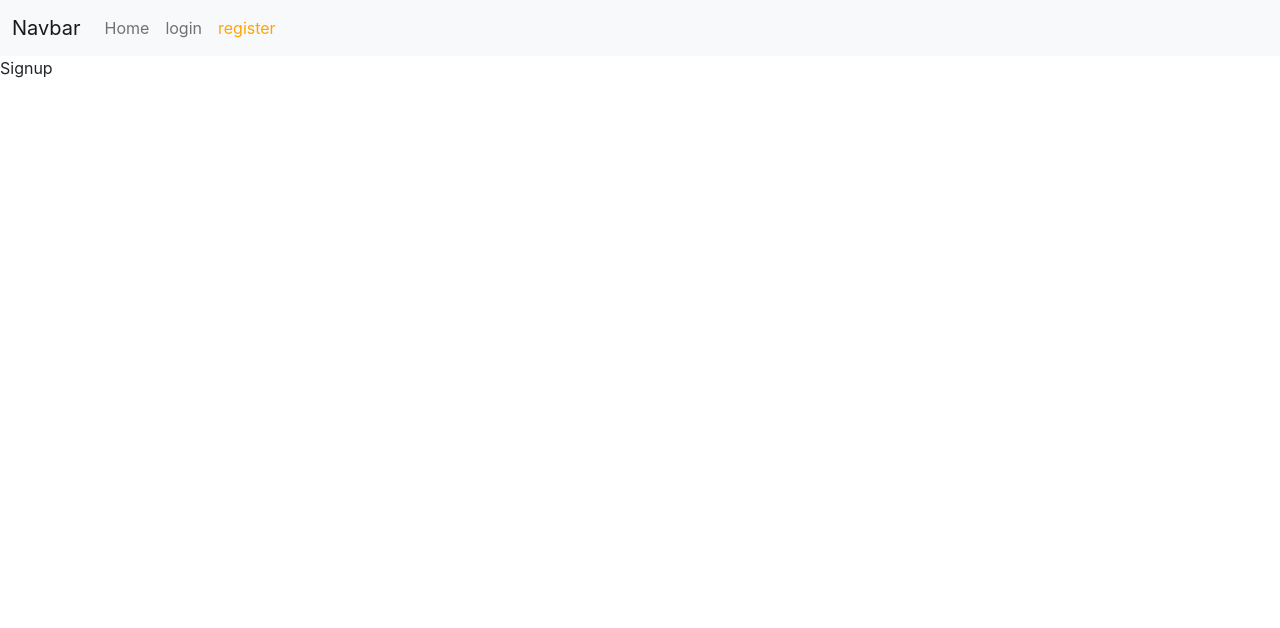
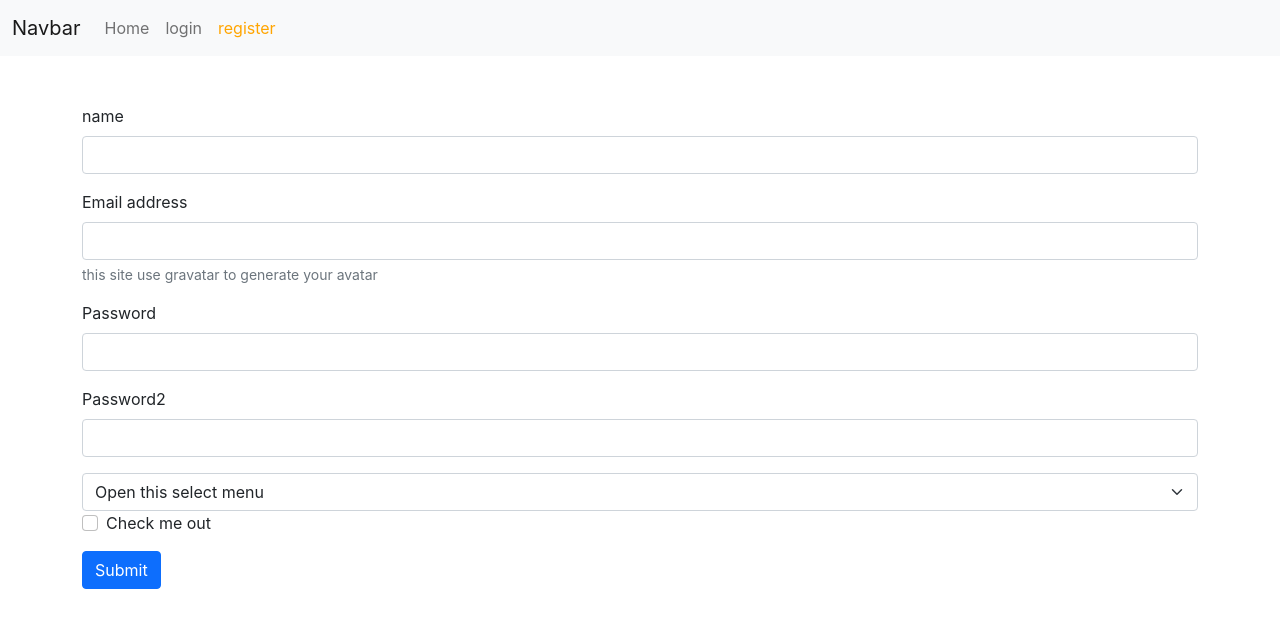
Before and after one commit to ahmedaof/react-node-tutorial, a React (Create React App) app in the folder client/: page /signup in a window 1280 px wide. Shown: the top 628 px of the page. Built offline with nearby package versions, Linux system fonts and the light colour scheme; the HTML template or start-up script is replaced by a standard one.

Commit message:
register lesson 10

```diff
--- a/client/src/components/auth/Signup.js
+++ b/client/src/components/auth/Signup.js
@@ -1,7 +1,62 @@
-import React from 'react'
+import React, { useState } from 'react'
 
 export const Signup = () => {
+
+
+  const [formData , setFormData ] = useState({
+    formData:{
+      name:'',
+      email:'',
+      password:'',
+      password2:'',
+      role:'',
+    }
+  })
+
+  const {email,name,password,password2,role} = formData ;
+
+  const onChang = e => setFormData({...formData , [e.target.name] : e.target.value});
+
+  const onSubmit = e =>{
+    e.preventDefault();
+    if(password !== password2){
+      console.log("password not match")
+    }else{
+      console.log(formData);
+    }
+  }
   return (
-    <div>Signup</div>
+    <div className='container'>
+    <form className='mt-5' onSubmit={e=>onSubmit(e)}>
+  <div className="mb-3">
+    <label htmlFor="exampleInputEmail1" className="form-label">name</label>
+    <input type="name" value={name} name='name' onChange={e=>onChang(e)} className="form-control" id="exampleInputEmail1" aria-describedby="emailHelp" />
+  </div>
+  <div className="mb-3">
+    <label htmlFor="exampleInputEmail1" className="form-label">Email address</label>
+    <input type="email" value={email} name='email' onChange={e=>onChang(e)} className="form-control" id="exampleInputEmail1" aria-describedby="emailHelp" />
+    <div id="emailHelp" className="form-text">this site use gravatar to generate your avatar</div>
+  </div>
+  <div className="mb-3">
+    <label htmlFor="exampleInputPassword1" className="form-label">Password</label>
+    <input type="password" value={password} onChange={e=>onChang(e)} name='password' className="form-control" id="exampleInputPassword1" />
+  </div>
+  <div className="mb-3">
+    <label htmlFor="exampleInputPassword1" className="form-label">Password2</label>
+    <input type="password" name='password2' onChange={e=>onChang(e)} value={password2} className="form-control" id="exampleInputPassword1" />
+  </div>
+  <select name="role" value={role} onChange={e=>onChang(e)} className="form-select" aria-label="Default select example">
+  <option >Open this select menu</option>
+  <option value="1">admin</option>
+  <option value="0">user</option>
+
+</select>
+  <div className="mb-3 form-check">
+    <input type="checkbox" className="form-check-input" id="exampleCheck1" />
+    <label className="form-check-label" htmlFor="exampleCheck1">Check me out</label>
+  </div>
+  <button type="submit" className="btn btn-primary">Submit</button>
+</form>
+</div>
   )
 }
--- a/client/src/components/layouts/Navbar.js
+++ b/client/src/components/layouts/Navbar.js
@@ -12,10 +12,10 @@ export const Navbar = () => {
     const GestLink = (
         <ul className="navbar-nav me-auto mb-2 mb-lg-0">
         <li className="nav-item">
-          <NavLink activeClassName="selected" className="nav-link " aria-current="page" to="/signin">login</NavLink>
+          <NavLink className={({ isActive }) => isActive? "nav-link  active": 'nav-link '} aria-current="page" to="/signin">login</NavLink>
         </li>
         <li className="nav-item">
-          <NavLink activeClassName="selected" className="nav-link" to="/signup">register</NavLink>
+          <NavLink className={({ isActive }) => isActive? "nav-link  active": 'nav-link '}  to="/signup">register</NavLink>
         </li>
       </ul>
     )
@@ -27,7 +27,7 @@ export const Navbar = () => {
       <div className="collapse navbar-collapse" id="navbarSupportedContent">
         <ul className="navbar-nav me-auto mb-2 mb-lg-0">
           <li className="nav-item">
-            <a className="nav-link " aria-current="page" href="#">Home</a>
+            <NavLink className={({ isActive }) => isActive? "nav-link  active": 'nav-link '} aria-current="page" to="/">Home</NavLink>
           </li>
           { GestLink }
         </ul>
```
